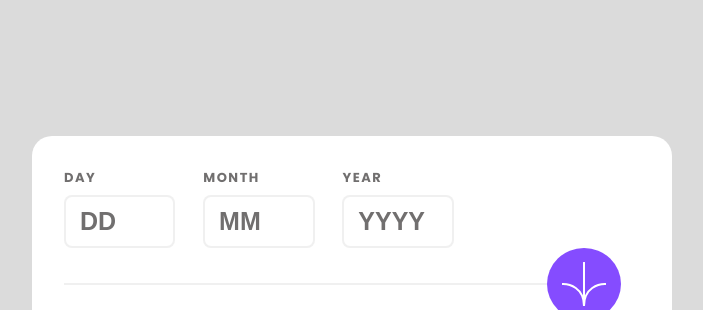
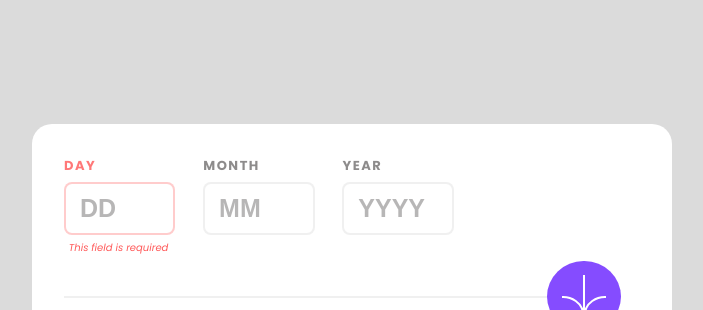
Before and after one commit to carson2222/FrontEndMentor.io-exercises, a website built with Parcel: page age-calculator-app-main/index.html in a window 1280 px wide. Shown: the top 310 px of the page, without its empty margins (288-991 px from the left). Built offline with nearby package versions, Linux system fonts and the light colour scheme.

Commit message:
age calc css finished, JS  start

```diff
--- a/age-calculator-app-main/index.html
+++ b/age-calculator-app-main/index.html
@@ -36,16 +36,19 @@
     <div class="calculator">
       <form name="born-date" class="calculator--form">
         <div class="calculator--form__element">
-          <label for="day">Day</label>
-          <input type="number" id="day" placeholder="DD" />
+          <label for="day" class="error-label">Day</label>
+          <input type="number" id="day" placeholder="DD" class="error-input" />
+          <p class="error-display">This field is required</p>
         </div>
         <div class="calculator--form__element">
           <label for="month">Month</label>
           <input type="number" id="month" placeholder="MM" />
+          <p class="error-display hidden">This field is required</p>
         </div>
         <div class="calculator--form__element">
           <label for="year">Year</label>
           <input type="number" id="year" placeholder="YYYY" />
+          <p class="error-display hidden">This field is required</p>
         </div>
       </form>
 
--- a/age-calculator-app-main/sass/_base.scss
+++ b/age-calculator-app-main/sass/_base.scss
@@ -22,3 +22,12 @@ body {
   min-height: 100vh;
   min-width: 100vw;
 }
+input,
+input:hover,
+input:focus {
+  border: 0;
+  outline: none;
+}
+.hidden {
+  opacity: 0;
+}
--- a/age-calculator-app-main/sass/_variables.scss
+++ b/age-calculator-app-main/sass/_variables.scss
@@ -10,4 +10,6 @@
 
   --color-transparent-border-light-grey: rgba(113, 111, 111, 0.1);
   --color-transparent-text-light-grey: rgba(113, 111, 111, 0.5);
+  --color-transparent-border-purple: rgba(133, 77, 255, 0.3);
+  --color-transparent-border-light-red: rgba(255, 87, 87, 0.3);
 }
--- a/age-calculator-app-main/sass/main.scss
+++ b/age-calculator-app-main/sass/main.scss
@@ -31,6 +31,7 @@
         color: var(--color-neutral-smokey-grey);
         letter-spacing: 0.15rem;
         margin-bottom: 5%;
+        opacity: 0.8;
       }
 
       input {
@@ -49,7 +50,23 @@
           font-weight: 700;
           font-size: 2.5rem;
           color: var(--color-neutral-smokey-grey);
+          opacity: 0.5;
         }
+        &:hover {
+          border: var(--color-transparent-border-purple) solid 2px;
+        }
+      }
+      .error-label {
+        color: var(--color-primary-light-red);
+      }
+      .error-input {
+        border: var(--color-transparent-border-light-red) solid 2px;
+      }
+      p {
+        color: var(--color-primary-light-red);
+        font-weight: 400;
+        font-style: italic;
+        margin: 3.5%;
       }
     }
   }
@@ -73,6 +90,10 @@
       padding: 2.5%;
       border-radius: 50%;
       background-color: var(--color-primary-purple);
+      &:hover {
+        background-color: var(--color-neutral-off-black);
+        cursor: pointer;
+      }
     }
   }
 
```
